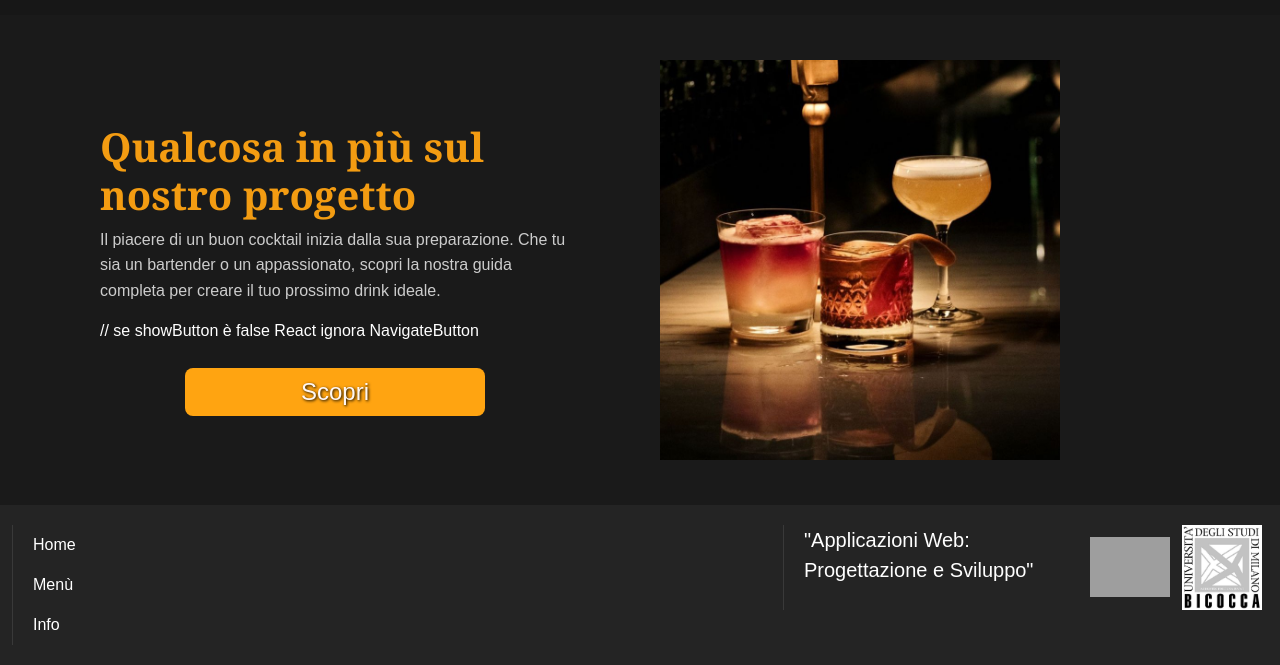
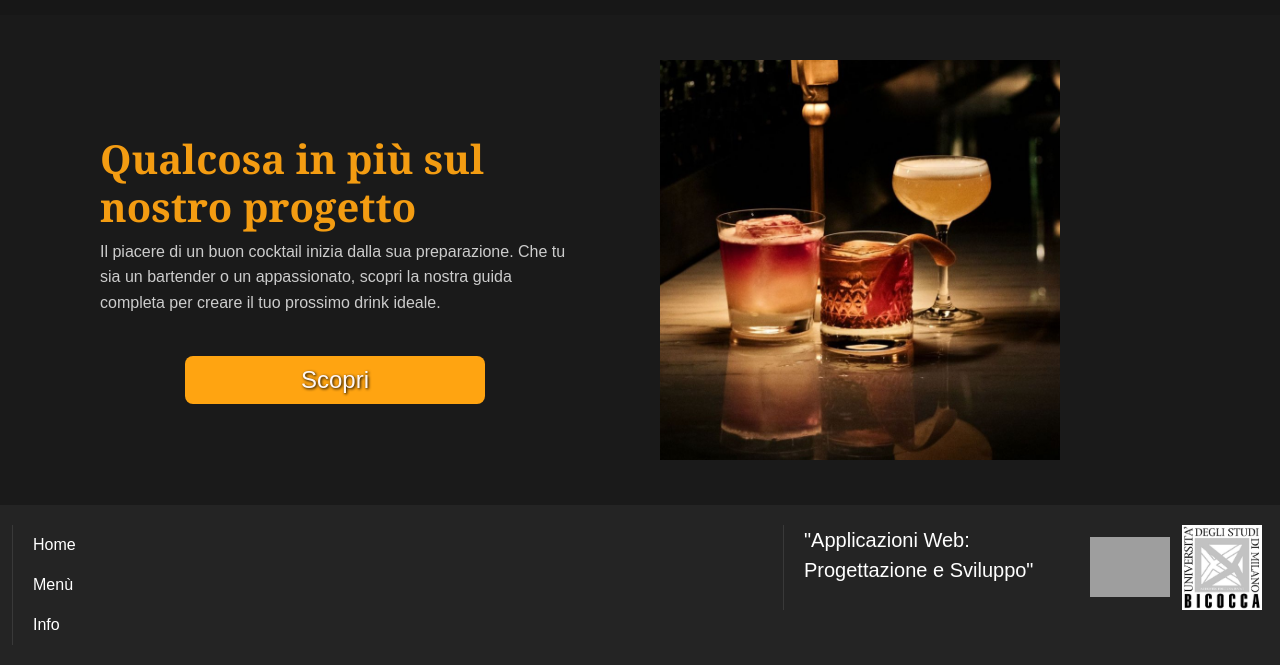
Before and after one commit to evilla80/cyber-tender, a React (Vite) app: page / in a window 1280 px wide. Shown: the part 1049-1714 px from the top of the page. Built offline with nearby package versions, Linux system fonts and the light colour scheme; no server answers; grey boxes are pictures that could not be loaded.

Commit message:
sistemata logica HomePage e continuati commenti

```diff
--- a/src/components/HomePage.jsx
+++ b/src/components/HomePage.jsx
@@ -6,40 +6,62 @@ import RightGrid from "./RightGrid/RightGrid.jsx";
 import InfoDrink from "../assets/image/scopri_drink.jpg"
 import {useNavigate} from "react-router-dom";
 
+
+/**
+ * Componente che rappresenta la pagina principale
+ * Ha al suo interno 3 componenti figli
+ *
+ * @param drinks - lista completa dei cocktail ricevuta dall'API
+ * @param loading - booleano per gestire il caricamento dei dati
+ * @returns {React.JSX.Element}
+ * @constructor
+ */
 function HomePage({ drinks, loading }) {
-    const title = "Qualcosa in più sul nostro progetto"
-    const message = "Il piacere di un buon cocktail inizia dalla sua preparazione. Che tu sia un bartender " +
+    const titleHome = "Cyber Tender"
+    const messageHome = "Scopri, prepara e gusta i migliori cocktail del mondo."
+    const titleInfo = "Qualcosa in più sul nostro progetto"
+    const messageInfo = "Il piacere di un buon cocktail inizia dalla sua preparazione. Che tu sia un bartender " +
         "o un appassionato, scopri la nostra guida completa per creare il tuo prossimo drink ideale."
+    //Hook che permette di spostare l'utente su altre pagine
     const navigate = useNavigate();
+    //Se loading è a true vuol dire che i dati non sono ancora pronti,
+    //evitiamo di fare altre operazioni
     if (loading) {
-        return <div>Shakerando i dati...</div>;
+        return <div>Caricamento dei dati...</div>;
+    }
+    //Funzione che quando viene chiamata porta alla pagina di Info
+    function infoClick() {
+        navigate('/Info')
+    }
+    //Funzione che quando viene chiamata porta alla pagina del Menu
+    function menuClick() {
+        navigate('/cocktail')
     }
 
     const drinkFiltered = drinks.filter((drink) =>
         drink.customId === 9|| drink.customId === 4 || drink.customId === 5 || drink.customId === 6);
 
-    function infoClick() {
-        navigate('/Info')
-    }
-    function menuClick() {
-        navigate('/cocktail')
-    }
     return (
         <>
+            {/*Vengono passati al componente titolo, didascalia, immagine e
+            la funziona che porta al menu*/}
             <HeroSection
-                title="Cyber Tender"
-                message= "Scopri, prepara e gusta i migliori cocktail del mondo."
+                title={titleHome}
+                message= {messageHome}
                 img={HeroDrink}
                 onButtonClick={menuClick}
             />
-
+            {/* Utilizza CardsGrid come nel componente menù, non viene però mostrata
+             l'input text e vengono mostrati solo alcuni drink filtrati in precedenza*/}
             <div style={{padding: 70, backgroundColor: '#171717', textAlign: 'center'}}>
                 <h1 style={{marginBottom: 20}}>Scopri i Drink di oggi</h1>
                 <CardsGrid filteredList={drinkFiltered} showInputText={false}/>
             </div>
-
-            <RightGrid title={title}
-                       message={message}
+            {/*Utilizza Right Grid come nel componente Info,
+            vengono passati titolo, messaggio, immagine, il bottone viene visualizzato,
+            e gli viene passata anche la funzione che porta ad Info*/}
+            <RightGrid title={titleInfo}
+                       message={messageInfo}
                        img={InfoDrink}
                        showButton={true}
                        buttonText="Scopri"
--- a/src/components/Info.jsx
+++ b/src/components/Info.jsx
@@ -30,6 +30,9 @@ function Info(){
     )
     return (
         <>
+            {/*Utilizza Right Grid come nel componente Info,
+            vengono passati titolo, messaggio, immagine e il bottone
+            non viene visualizzato*/}
             <RightGrid title = {title} message = {message} img = {drink}/>
         </>
     )
--- a/src/components/Menu/Menu.jsx
+++ b/src/components/Menu/Menu.jsx
@@ -1,16 +1,29 @@
 import React, {useState} from 'react';
 import CardsGrid from '../CardsGrid.jsx';
 import styles from './Menu.module.css'
-import clsx from 'clsx';
 import List from "../List.jsx";
 
+/**
+ * Questo componente permette di visualizzare il menù in due modi diversi,
+ * gestisce infatti lo stato della modalità di visualizzazione.
+ * Mostra e gestisce l'input text per effettuare una ricerca dei cocktail
+ * in base al loro nome
+ *
+ * @param drinks - lista completa dei cocktail ricevuta dall'API
+ * @param loading - booleano per gestire il caricamento dei dati
+ * @returns {React.JSX.Element}
+ * @constructor
+ */
 function Menu({ drinks, loading }) {
-    const [displayGrid, setDisplayGrid] = useState("true");
+    //stato che gestisce se visualizzare la griglia di card oppure la lista
+    const [displayGrid, setDisplayGrid] = useState(true);
+    // stato che permette di memorizzare ciò che viene scritto nell'input text
     const [searchText, setSearchText] = useState("");
+    // handler per aggiornare lo stato serchText quando l'utente digita qualcosa
     const handleSearch = (e) => {
         setSearchText(e.target.value);
     }
-
+    //fa una lista con i drink che corrispondono a ciò che viene cercato
     const filteredDrinkList = drinks.filter((drink) => {
         return drink.strDrink.toLowerCase().includes(searchText.toLowerCase());
     });
@@ -23,15 +36,25 @@ function Menu({ drinks, loading }) {
             <h4>Un viaggio alla scoperta del gusto: esplora la nostra selezione e lasciati ispirare dai migliori cocktail del mondo.</h4>
 
             <div className={styles.switch}>
-                <div className={clsx(styles.option, {[styles.active]: displayGrid})}
-                     onClick={() => setDisplayGrid(true)}>
+                <div
+                    // se la parte della switch della griglia viene cliccata viene impostato
+                    // displayGrid a true e viene applicato lo stile active a questa parte
+                    onClick={() => setDisplayGrid(true)}
+                    className={`${styles.option} ${displayGrid ? styles.active : ''}`}
+                >
                     Griglia
                 </div>
-                <div className={clsx(styles.option, {[styles.active]: !displayGrid})}
-                     onClick={() => setDisplayGrid(false)}>
+                <div
+                    // se la parte della switch della Lista viene cliccata viene impostato
+                    // displayGrid a false e viene applicato lo stile active a questa parte
+                    onClick={() => setDisplayGrid(false)}
+                    className={`${styles.option} ${!displayGrid ? styles.active : ''}`}
+                >
                     Lista
                 </div>
             </div>
+            {/*Rendering condizionale, se displayGrid è a true allora viene mostrata la griglia,
+            se è a false viene mostrata la lista. Ad entrambi i componenti vengono passate le stesso props*/}
             {
                 displayGrid ?
                     <CardsGrid search={handleSearch} text={searchText} filteredList={filteredDrinkList} showInputText={true}/>
--- a/src/components/RightGrid/RightGrid.jsx
+++ b/src/components/RightGrid/RightGrid.jsx
@@ -22,7 +22,7 @@ function RightGrid({title, message, img, showButton, buttonText, onButtonClick})
             <div className={styles.info}>
                 <h1> {title} </h1>
                 <p> {message} </p>
-                // se showButton è false React ignora NavigateButton
+                {/* se showButton è false React ignora NavigateButton*/}
                 {showButton && (
                     <NavigateButton
                         buttonText={buttonText}
--- a/src/components/SingleCard/SingleCard.jsx
+++ b/src/components/SingleCard/SingleCard.jsx
@@ -2,13 +2,24 @@ import React from "react";
 import {NavLink} from "react-router-dom";
 import style from "./SingleCard.module.css";
 
-
+/**
+ * Rappresenta una singola tessera all'interno di una griglia
+ * Permette di aprire la pagina di dettaglio quando la card viene cliccata,
+ * attraverso un routing dinamico basato sull'id
+ *
+ * @param id - identificatore univoco del cocktail
+ * @param name - nome del cocktail
+ * @param image - immagine del cocktail
+ * @returns {React.JSX.Element}
+ * @constructor
+ */
 function SingleCard({id, name, image}) {
     return (
+        //viene costruito l'url sulla base dell'id del cocktail
         <NavLink to={`/cocktail/${id}`} style={{ textDecoration: 'none' }}>
             <div className={style.card}>
                 <img
-                    loading="lazy"
+                    loading="lazy" // carica l'immagine solo quando ci sto per arrivare
                     className={style.image}
                     src={image}
                     alt={name}
```
Also changed, not shown: src/components/CardsGrid.jsx (+14 -0 lines), src/components/List.jsx (+14 -0 lines).
